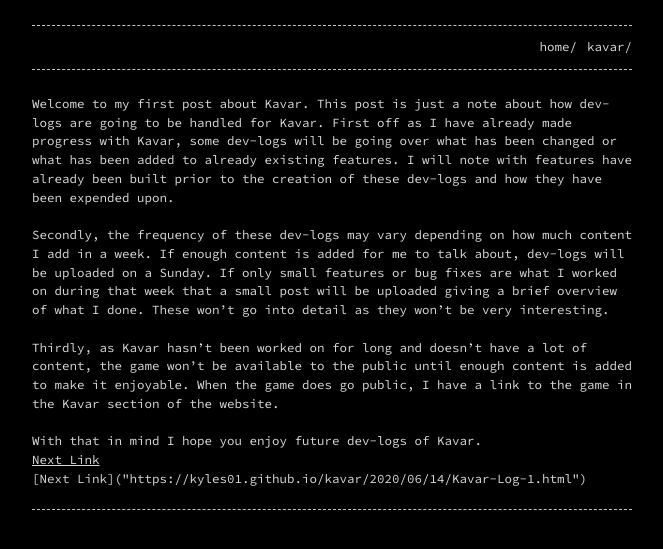
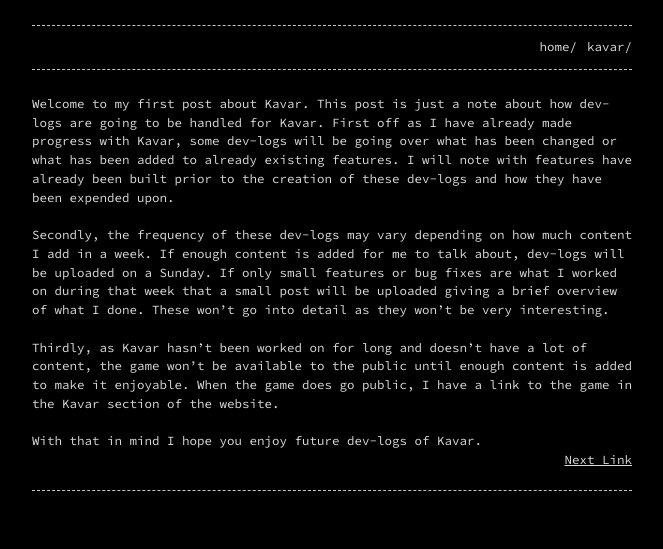
Before and after one commit to KyleS01/KyleS01.github.io, a Jekyll site: the page built from _posts/2020-6-10-Kavar Log 0.markdown, in a window 1280 px wide. Shown: the top 549 px of the page, without its empty margins (308-971 px from the left). Built offline with Jekyll 4.4.1, drawn with Linux system fonts in a browser that asks for light colours.

Commit message:
Update 2020-6-10-Kavar Log 0.markdown

```diff
--- a/_posts/2020-6-10-Kavar Log 0.markdown
+++ b/_posts/2020-6-10-Kavar Log 0.markdown
@@ -19,10 +19,6 @@ Thirdly, as Kavar hasn't been worked on for long and doesn't have a lot of conte
 
 With that in mind I hope you enjoy future dev-logs of Kavar.
 
-<div style="text-align:left">
+<div style="text-align:right">
 <a href="https://kyles01.github.io/kavar/2020/06/14/Kavar-Log-1.html">Next Link</a>
 </div>
-
-<div style="text-align:left">
-[Next Link]("https://kyles01.github.io/kavar/2020/06/14/Kavar-Log-1.html")
-</div>
```
